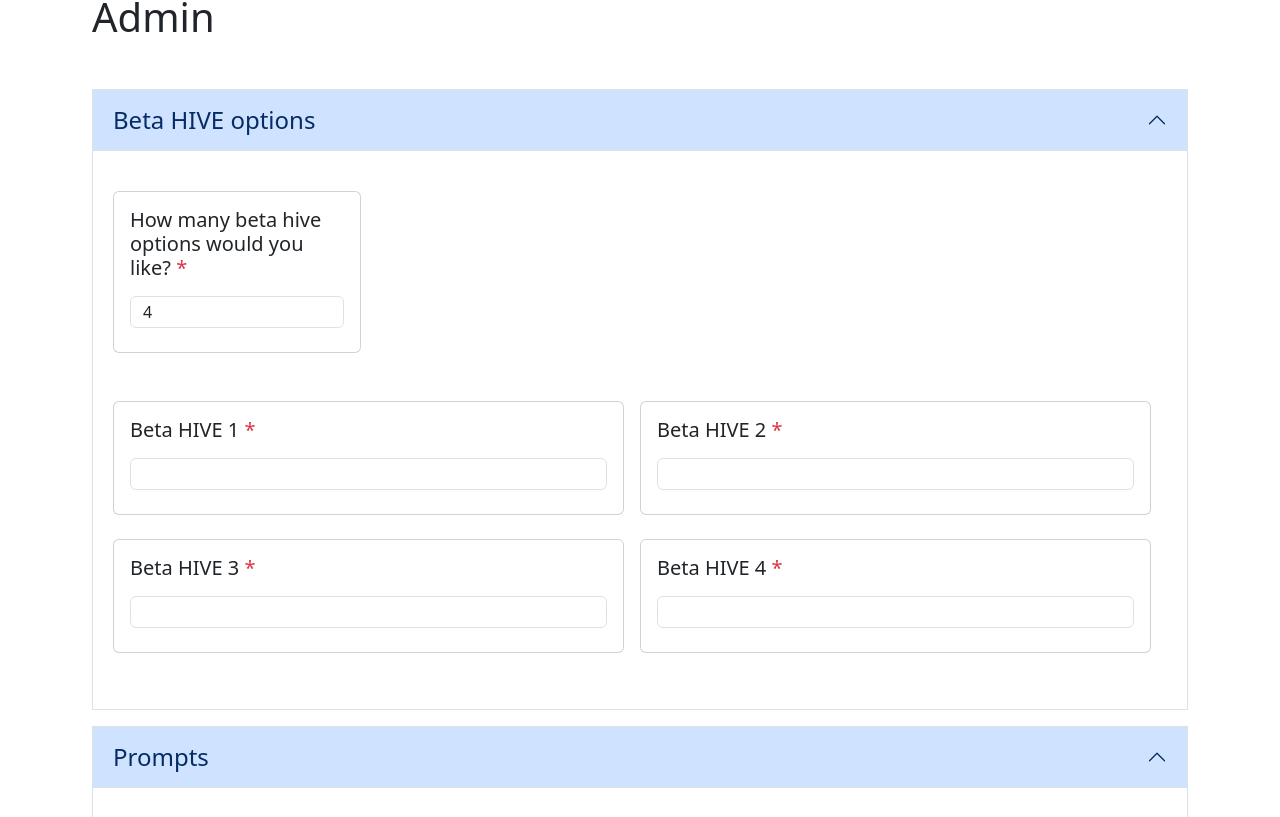
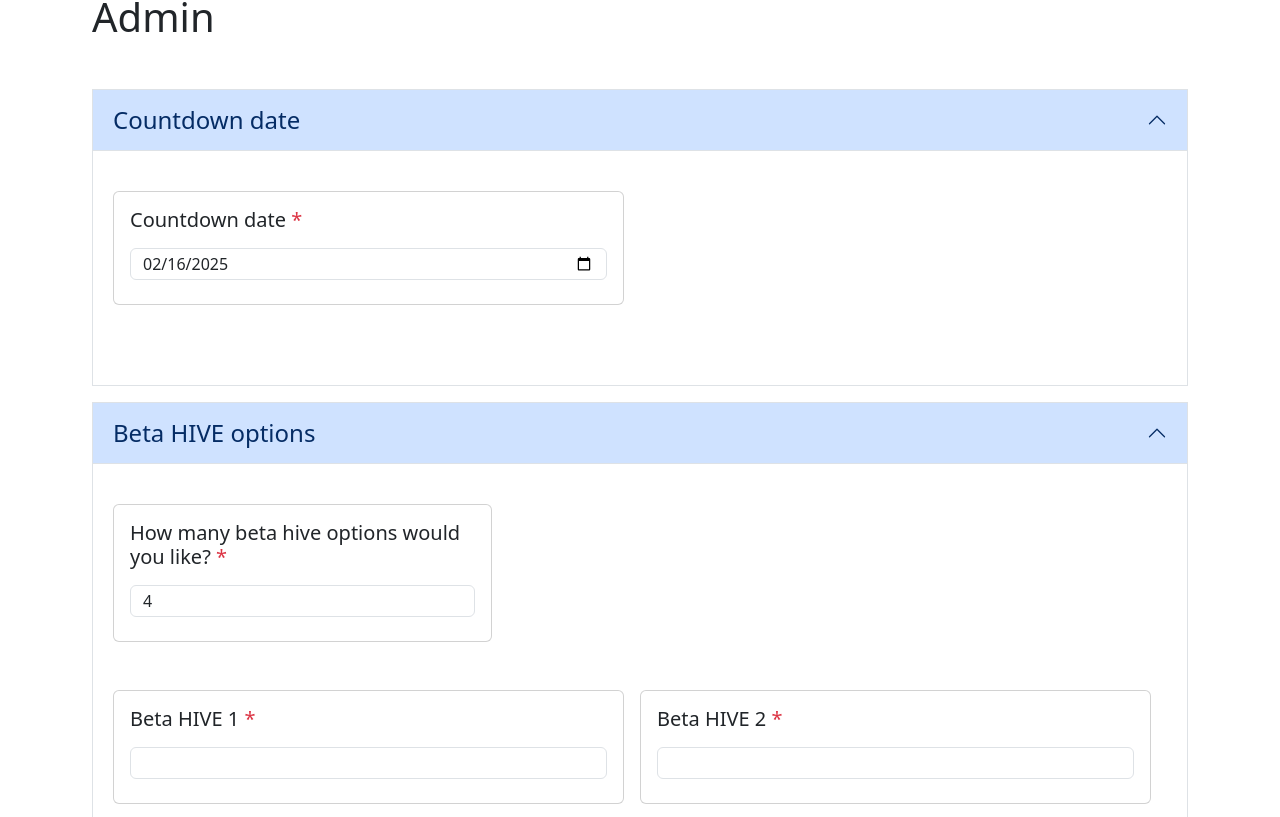
Before and after one commit to AplUSAndmINUS/beta-hive-story-submission, a React (Create React App) app: page /admin in a window 1280 px wide. Shown: the part 203-1020 px from the top of the page. Built offline with nearby package versions, Linux system fonts and the light colour scheme; the HTML template or start-up script is replaced by a standard one.

Commit message:
adding the handleChange function for the fields in admin

```diff
--- a/src/components/form-elements/buttons/buttons-row.tsx
+++ b/src/components/form-elements/buttons/buttons-row.tsx
@@ -3,7 +3,7 @@ import React from 'react';
 interface ButtonsRowProps {
   children?: React.ReactNode;
   handleClear: () => void;
-  handleSubmit: () => void;
+  handleSubmit: (e: React.FormEvent<HTMLFormElement>) => void;
 }
 
 const ButtonsRow: React.FC<ButtonsRowProps> = ({ children, handleClear, handleSubmit }) => {
@@ -16,7 +16,7 @@ const ButtonsRow: React.FC<ButtonsRowProps> = ({ children, handleClear, handleSu
           <button
             type='submit'
             className='btn btn-primary mt-3'
-            onClick={handleSubmit}
+            onClick={() => handleSubmit}
           >
             Save Changes
           </button>
--- a/src/components/form-elements/input/input-type.tsx
+++ b/src/components/form-elements/input/input-type.tsx
@@ -33,7 +33,7 @@ export const InputType: React.FC<InputTypeProps> = ({
         type === 'number' ? 'justify-content-start' : 'justify-content-between'
       }`}
     >
-      <div className={type === 'number' ? 'w-50' : 'w-100'}>
+      <div className={type === 'number' ? 'w-75' : 'w-100'}>
         <div className='card mt-4 me-3'>
           <div className='card-body'>
             <h5 className='card-title'>
--- a/src/pages/admin/admin.tsx
+++ b/src/pages/admin/admin.tsx
@@ -1,5 +1,13 @@
 import React from 'react';
+import moment from 'moment';
 
+import { useAppDispatch } from '../../stores/store';
+import {
+  setAdminPrompts,
+  setBetaHIVEs,
+  setContentWarnings,
+  setCountdownDate,
+} from '../../stores/reducers/admin-submission';
 import Accordion from '../../components/accordion/accordion';
 import InputType from '../../components/form-elements/input/input-type';
 import ButtonsRow from '../../components/form-elements/buttons/buttons-row';
@@ -9,6 +17,22 @@ export const AdminPage: React.FC = () => {
   const [betaHiveOptions, setBetaHiveOptions] = React.useState<number>(4);
   const [contentWarnings, setContentWarnings] = React.useState<number>(4);
   const [prompts, setPrompts] = React.useState<number>(10);
+  const [countdownDate, setCountdownDate] = React.useState<moment.Moment>(
+    moment()
+  );
+
+  const [isBetaHiveLoading, setIsBetaHiveLoading] =
+    React.useState<boolean>(false);
+  const [isBetaHiveSaved, setIsBetaHiveSaved] = React.useState<boolean>(false);
+  const [isContentWarningsLoading, setIsContentWarningsLoading] =
+    React.useState<boolean>(false);
+  const [isContentWarningsSaved, setIsContentWarningsSaved] =
+    React.useState<boolean>(false);
+  const [isPromptsLoading, setIsPromptsLoading] =
+    React.useState<boolean>(false);
+  const [isPromptsSaved, setIsPromptsSaved] = React.useState<boolean>(false);
+
+  const dispatch = useAppDispatch();
 
   const handleOptions = (
     e: React.ChangeEvent<HTMLInputElement>,
@@ -22,22 +46,42 @@ export const AdminPage: React.FC = () => {
     switch (inputType) {
       case 'prompts':
         setPrompts(value);
+        setIsPromptsLoading(true);
+        setTimeout(() => {
+          setIsPromptsLoading(false);
+          setIsPromptsSaved(true);
+        }, 1000); // Simulate saving delay
         break;
       case 'betaHiveOptions':
         setBetaHiveOptions(value);
+        setIsBetaHiveLoading(true);
+        setTimeout(() => {
+          setIsBetaHiveLoading(false);
+          setIsBetaHiveSaved(true);
+        }, 1000); // Simulate saving delay
         break;
       case 'contentWarnings':
         setContentWarnings(value);
+        setIsContentWarningsLoading(true);
+        setTimeout(() => {
+          setIsContentWarningsLoading(false);
+          setIsContentWarningsSaved(true);
+        }, 1000); // Simulate saving delay
         break;
       default:
         break;
     }
   };
 
+  const handleChange = (e: React.ChangeEvent<HTMLInputElement>, label: string) => {
+    console.log(`Value for ${label}:`, e.target.value);
+  }
+
   const handleClear = () => {
     setBetaHiveOptions(4);
     setContentWarnings(4);
     setPrompts(10);
+    setCountdownDate(moment());
   };
 
   const handleSubmit = (e: React.FormEvent<HTMLFormElement>) => {
@@ -47,6 +91,7 @@ export const AdminPage: React.FC = () => {
     console.log('Beta HIVE options:', betaHiveOptions);
     console.log('Prompts:', prompts);
     console.log('Content warnings:', contentWarnings);
+    console.log('Countdown date:', countdownDate.format('YYYY-MM-DD'));
   };
 
   const generateAccordion = (
@@ -59,7 +104,9 @@ export const AdminPage: React.FC = () => {
     ) => void,
     inputType: string,
     labelPrefix: string,
-    max: string
+    max: string,
+    isLoading: boolean,
+    isSaved: boolean
   ) => {
     return (
       <Accordion accordionTerms={title} collapseNumber={collapseNumber}>
@@ -78,7 +125,11 @@ export const AdminPage: React.FC = () => {
           />
         </div>
         {generateInputFields(value, labelPrefix)}
-        <SaveSpinner isLoading={false} isSaved={false} savedText='Changes saved!' />
+        <SaveSpinner
+          isLoading={isLoading}
+          isSaved={isSaved}
+          savedText='Changes saved!'
+        />
       </Accordion>
     );
   };
@@ -96,6 +147,8 @@ export const AdminPage: React.FC = () => {
               <InputType
                 key={index}
                 name={`${labelPrefix}${index + 1}`}
+                value={''}
+                onChange={(e) => handleChange(e, `${labelPrefix}${index + 1}`)}
                 isDisabled={false}
                 isRequired
                 label={`${labelPrefix} ${index + 1}`}
@@ -115,6 +168,31 @@ export const AdminPage: React.FC = () => {
       </div>
       <form onSubmit={handleSubmit}>
         <div className='row'>
+          <Accordion
+            accordionTerms='Countdown date'
+            collapseNumber='collapseFour'
+          >
+            <div className='d-flex flex-row flex-wrap justify-content-start mb-4'>
+              <InputType
+                name='countdownDate'
+                value={countdownDate.format('YYYY-MM-DD')}
+                isDisabled={false}
+                label='Countdown date'
+                isRequired
+                onChange={(e) =>
+                  setCountdownDate(moment(e.target.value, 'YYYY-MM-DD'))
+                }
+                type='date'
+              />
+            </div>
+            <SaveSpinner
+              isLoading={false}
+              isSaved={false}
+              savedText='Changes saved!'
+            />
+          </Accordion>
+        </div>
+        <div className='row'>
           {generateAccordion(
             'Beta HIVE options',
             'collapseTwo',
@@ -122,7 +200,9 @@ export const AdminPage: React.FC = () => {
             handleOptions,
             'betaHiveOptions',
             'Beta HIVE',
-            '100'
+            '100',
+            isBetaHiveLoading,
+            isBetaHiveSaved
           )}
         </div>
         <div className='row'>
@@ -133,7 +213,9 @@ export const AdminPage: React.FC = () => {
             handleOptions,
             'prompts',
             'Prompt',
-            '255'
+            '255',
+            isPromptsLoading,
+            isPromptsSaved
           )}
         </div>
         <div className='row'>
@@ -144,14 +226,13 @@ export const AdminPage: React.FC = () => {
             handleOptions,
             'contentWarnings',
             'CW',
-            '255'
+            '255',
+            isContentWarningsLoading,
+            isContentWarningsSaved
           )}
         </div>
         <div className='row'>
-          <ButtonsRow
-            handleClear={() => handleClear}
-            handleSubmit={() => handleSubmit}
-          />
+          <ButtonsRow handleClear={handleClear} handleSubmit={handleSubmit} />
         </div>
       </form>
     </div>
```
